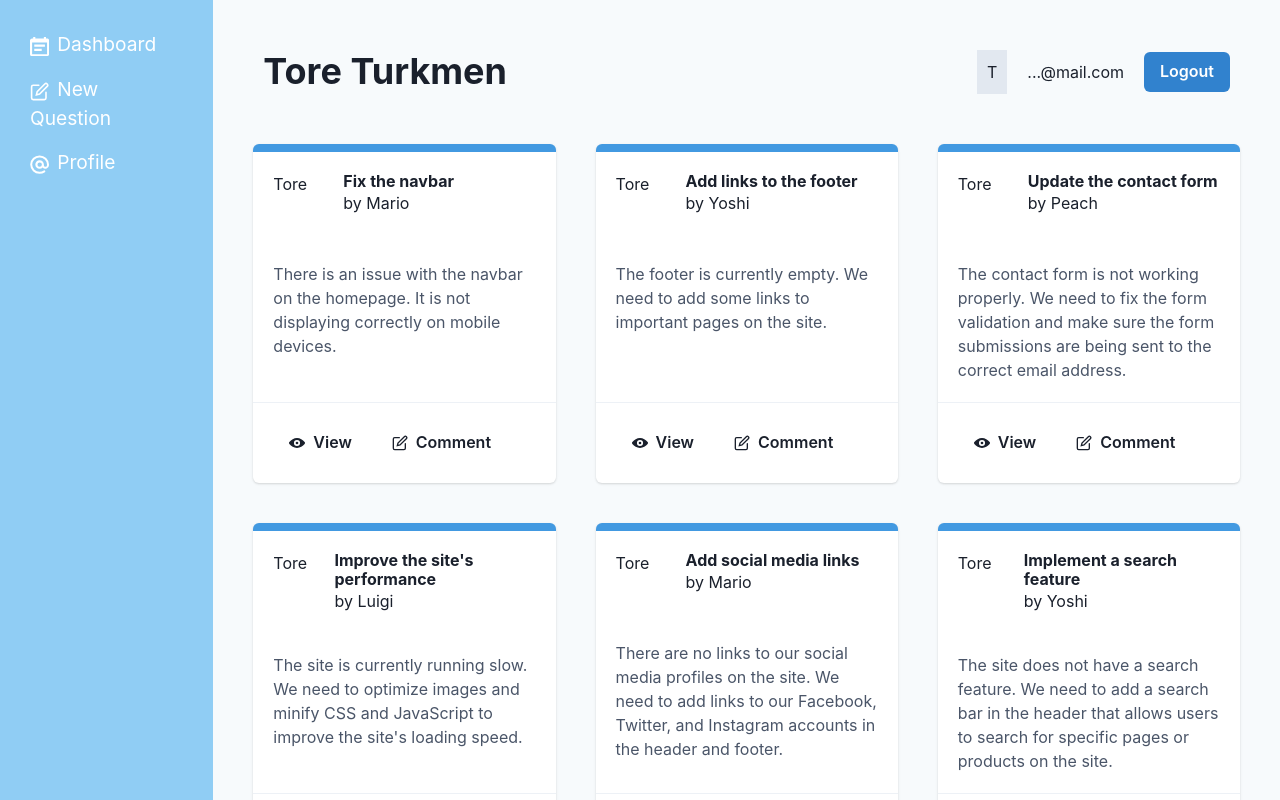
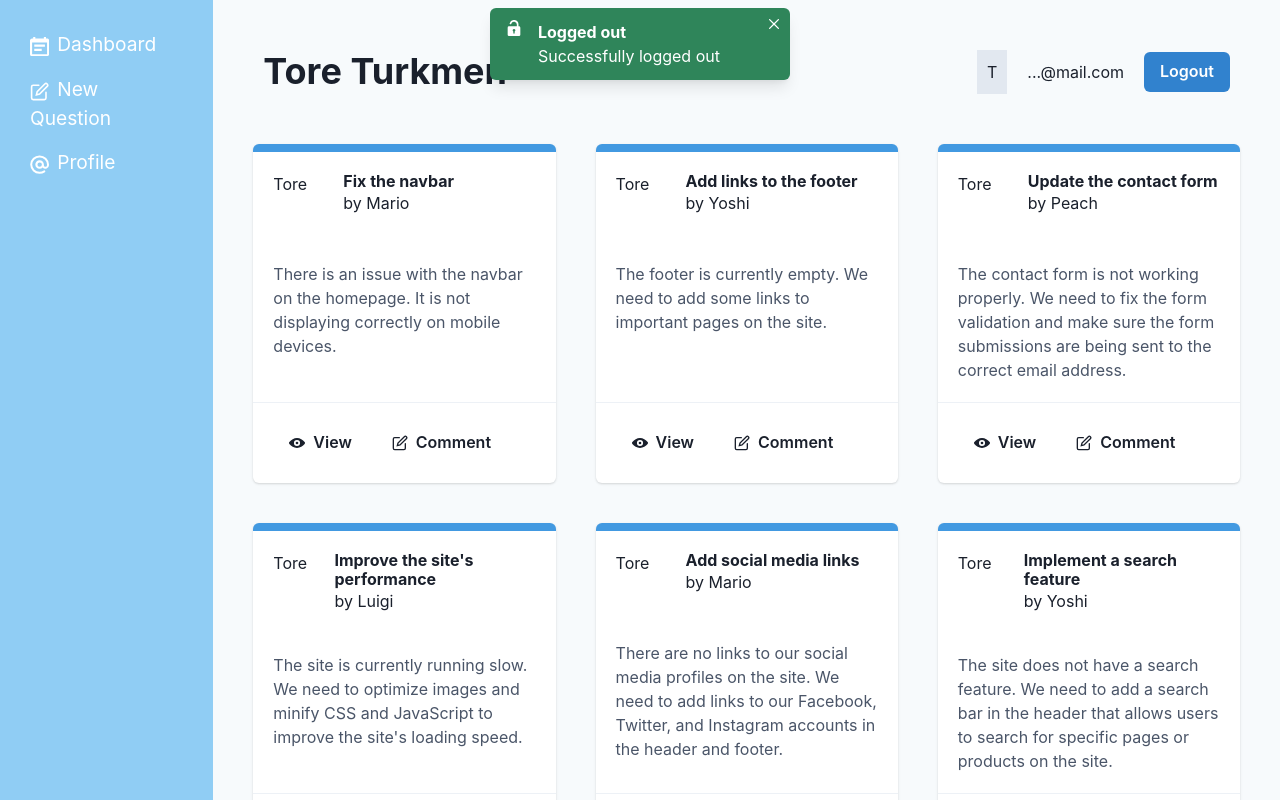
Before and after one commit to ToreTurkmen/Chakra-Project, a React (Vite) app: page / in a window 1280 px wide. Both pictures are taken after a click on the button "Logout". Shown: the top 800 px of the page. Built offline with nearby package versions, Linux system fonts and the light colour scheme; data requests are answered from the project's data file.

Commit message:
created toast inside navbar

```diff
--- a/src/components/Navbar.jsx
+++ b/src/components/Navbar.jsx
@@ -1,7 +1,23 @@
-import { Flex, Box, Heading, Text, Button, Spacer, HStack } from '@chakra-ui/react'
+import { UnlockIcon } from '@chakra-ui/icons'
+import { Flex, Box, Heading, Text, Button, Spacer, HStack, useToast } from '@chakra-ui/react'
 import React from 'react'
 
 export default function Navbar() {
+  const toast = useToast()
+
+  const showToast = () => {
+    toast({
+      title: 'Logged out',
+      description: 'Successfully logged out',
+      duration: 5000,
+      isClosable: true,
+      status: 'success',
+      position: 'top',
+      icon: <UnlockIcon />
+    })
+  }
+
+
   return (
     <Flex as="nav" p="10px" mb="40px" alignItems="center" >
       <Heading as="h1">Tore Turkmen</Heading>
@@ -11,7 +27,7 @@ export default function Navbar() {
       <HStack spacing="20px">
         <Box bg="gray.200" p="10px">T</Box>
         <Text>...@mail.com</Text>
-        <Button colorScheme="blue">Logout</Button>
+        <Button colorScheme="blue" onClick={showToast}>Logout</Button>
       </HStack>
 
     </Flex>
```
